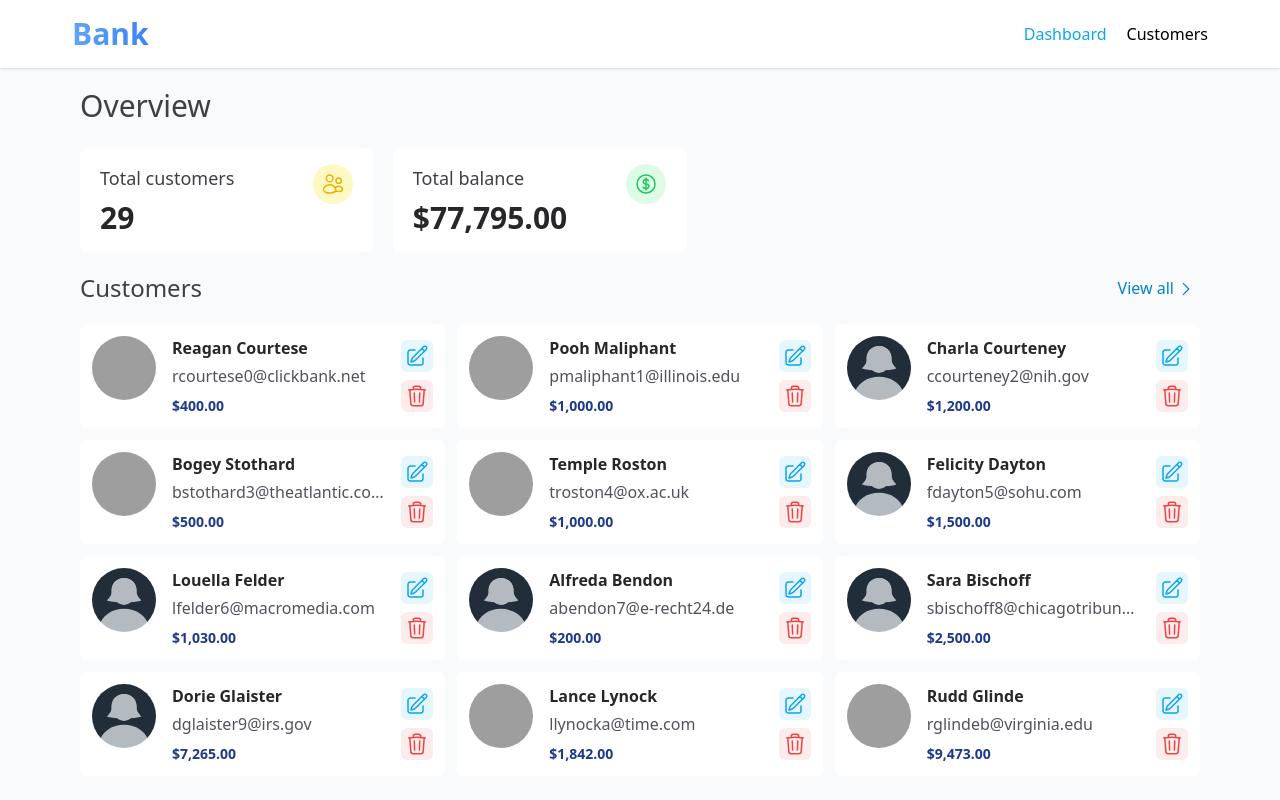
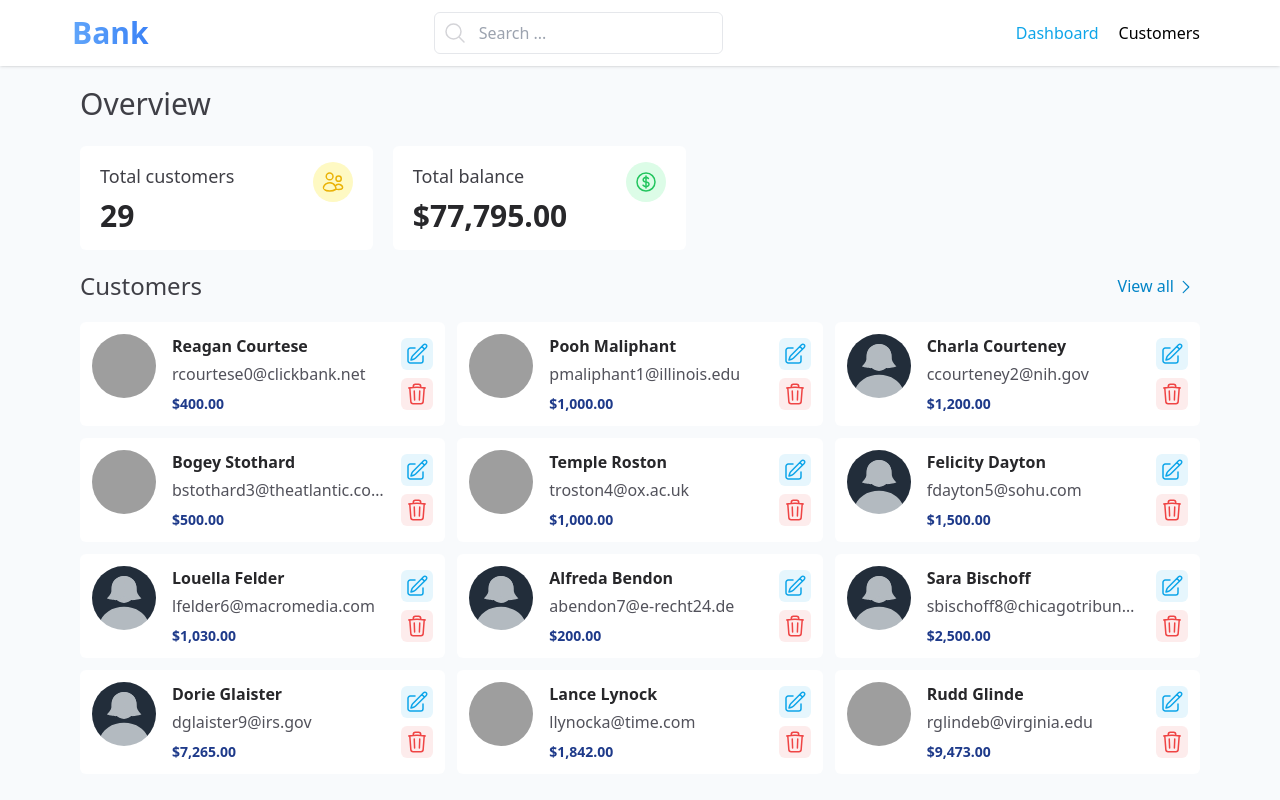
Before and after one commit to abdellah711/bank-app, an Angular app: page / in a window 1280 px wide. Shown: the top 800 px of the page. Built offline with nearby package versions, Linux system fonts and the light colour scheme; data requests are answered from the project's data file; grey boxes are pictures that could not be loaded.

Commit message:
implement search functionality

```diff
--- a/src/app/app-routing.module.ts
+++ b/src/app/app-routing.module.ts
@@ -3,11 +3,14 @@ import { RouterModule, Routes } from '@angular/router';
 import { CreateCustomerRouteComponent } from './create-customer-route/create-customer-route.component';
 import { CustomersRouteComponent } from './customers-route/customers-route.component';
 import { DashboardRouteComponent } from './dashboard-route/dashboard-route.component';
+import { SearchRouteComponent } from './search-route/search-route.component';
 
 const routes: Routes = [
   { path: '', component: DashboardRouteComponent },
   { path: 'customers', component: CustomersRouteComponent },
   { path: 'customers/new', component: CreateCustomerRouteComponent },
+  { path: 'search/:query', component: SearchRouteComponent },
+  { path: '**', redirectTo: '' }
 ];
 
 @NgModule({
--- a/src/app/components/customers-list/customers-list.component.html
+++ b/src/app/components/customers-list/customers-list.component.html
@@ -1,10 +1,18 @@
-<div *ngIf="isLoading" class="grid place-items-center pt-5">
+<div *ngIf="isLoading else content" class="grid place-items-center pt-5">
     <div class="progress"></div>
 </div>
-<div class="grid sm:grid-cols-2 lg:grid-cols-3 gap-3 pb-5">
-    <app-customer-card *ngFor="let customer of customers" [customer]="customer"
+
+<ng-template #content>
+    <div class="grid sm:grid-cols-2 lg:grid-cols-3 gap-3 pb-5">
+        <app-customer-card *ngFor="let customer of customers" [customer]="customer"
         (delete)="onDelete($event)"></app-customer-card>
-</div>
+    </div>
+
+    <div *ngIf="customers?.length === 0" class="h-[50vh] flex flex-col justify-center items-center gap-2">
+        <h3 class="text-2xl font-medium text-zinc-700">No customer yet</h3>
+        <p class="text-zinc-500">Click <a routerLink="/customers/new" class="text-sky-500">here</a> to add a customer</p>
+    </div>
+</ng-template>
 
 <app-modal *ngIf="customerToDelete" title="Delete customer" body="Are you sure you want to delete this customer?" (close)="closeModal()">
     <div class="flex gap-2 justify-end">
--- a/src/app/components/customers-list/customers-list.component.ts
+++ b/src/app/components/customers-list/customers-list.component.ts
@@ -4,11 +4,12 @@ import { Customer } from 'src/app/models/customer.model';
 import { CustomerCardComponent } from '../customer-card/customer-card.component';
 import { ModalComponent } from 'src/app/components/modal/modal.component';
 import { CustomersService } from 'src/app/customers.service';
+import { RouterModule } from '@angular/router';
 
 @Component({
   selector: 'app-customers-list',
   standalone: true,
-  imports: [CommonModule, CustomerCardComponent, ModalComponent],
+  imports: [CommonModule, CustomerCardComponent, ModalComponent,RouterModule],
   templateUrl: './customers-list.component.html',
   styles: [
   ]
--- a/src/app/components/navbar/navbar.component.html
+++ b/src/app/components/navbar/navbar.component.html
@@ -1,10 +1,21 @@
-<nav class="shadow bg-white mb-5 sticky top-0">
-    <div class="max-w-6xl mx-auto flex justify-between items-center px-2 py-4">
+<nav class="shadow bg-white mb-5 sticky top-0 z-40">
+    <div class="max-w-6xl mx-auto flex justify-between items-center px-2 py-3 gap-x-7 flex-wrap">
         <a class="bg-gradient-to-r from-blue-400 to-blue-500 font-bold text-3xl bg-clip-text text-transparent"
             routerLink="/">Bank</a>
-        <ul class="flex gap-5">
-            <li><a routerLink="/" routerLinkActive="text-sky-500"
-                    [routerLinkActiveOptions]="{exact:true}">Dashboard</a></li>
+
+        <form class="flex border rounded-md items-center" (ngSubmit)="onSearch()">
+            <svg xmlns="http://www.w3.org/2000/svg" fill="none" viewBox="0 0 24 24" stroke-width="1.5"
+                stroke="currentColor" class="w-6 h-6 ml-2 text-zinc-300">
+                <path stroke-linecap="round" stroke-linejoin="round"
+                    d="M21 21l-5.197-5.197m0 0A7.5 7.5 0 105.196 5.196a7.5 7.5 0 0010.607 10.607z" />
+            </svg>
+
+            <input type="text" name="query" class="py-2 px-3 rounded-r-md outline-none" placeholder="Search ..." [(ngModel)]="query" >
+        </form>
+
+        <ul class="flex gap-5 items-center p-2 ml-auto mt-2 sm:mt-0 sm:ml-0">
+            <li><a routerLink="/" routerLinkActive="text-sky-500" [routerLinkActiveOptions]="{exact:true}">Dashboard</a>
+            </li>
             <li><a routerLink="/customers" routerLinkActive="text-sky-500"
                     [routerLinkActiveOptions]="{exact:true}">Customers</a></li>
         </ul>
--- a/src/app/components/navbar/navbar.component.ts
+++ b/src/app/components/navbar/navbar.component.ts
@@ -1,15 +1,26 @@
 import { Component } from '@angular/core';
 import { CommonModule } from '@angular/common';
 import { AppRoutingModule } from 'src/app/app-routing.module';
+import { FormsModule } from '@angular/forms';
+import { Router } from '@angular/router';
 
 @Component({
   selector: 'app-navbar',
   standalone: true,
-  imports: [CommonModule, AppRoutingModule],
+  imports: [CommonModule, AppRoutingModule, FormsModule],
   templateUrl: './navbar.component.html',
   styles: [
   ]
 })
 export class NavbarComponent {
 
+  query: string = ''
+
+  constructor(private router: Router) { }
+
+  onSearch() {
+    this.router.navigate(['/search', this.query])
+    this.query = ''
+  }
+
 }
--- a/src/app/customers.service.ts
+++ b/src/app/customers.service.ts
@@ -44,4 +44,8 @@ export class CustomersService {
     return this.http.delete(`${BASE_URL}/customers/${id}`);
   }
 
+  search(query: string): Observable<Customer[]> {
+    return this.http.get<Customer[]>(`${BASE_URL}/customers?q=${query}`);
+  }
+
 }
--- /dev/null
+++ b/src/app/search-route/search-route.component.html
@@ -0,0 +1,2 @@
+<h2 class="text-2xl text-zinc-700 font-medium my-5">Search Results: {{query}}</h2>
+<app-customers-list [customers]="customers" [isLoading]="isLoading"></app-customers-list>
--- /dev/null
+++ b/src/app/search-route/search-route.component.ts
@@ -0,0 +1,36 @@
+import { Component, OnInit } from '@angular/core';
+import { CommonModule } from '@angular/common';
+import { ActivatedRoute, RouterModule } from '@angular/router';
+import { switchMap } from 'rxjs';
+import { CustomersService } from '../customers.service';
+import { Customer } from '../models/customer.model';
+import { CustomersListComponent } from '../components/customers-list/customers-list.component';
+
+
+@Component({
+  selector: 'app-search-route',
+  standalone: true,
+  imports: [CommonModule, RouterModule, CustomersListComponent],
+  templateUrl: './search-route.component.html',
+})
+export class SearchRouteComponent implements OnInit {
+
+  query: string = ''
+  customers?: Customer[]
+  isLoading = true
+
+  constructor(private route: ActivatedRoute, private customersService: CustomersService) {
+  }
+
+  ngOnInit() {
+    this.route.params.pipe(switchMap(params => {
+      this.isLoading = true
+      this.query = params['query']
+      return this.customersService.search(params['query'])
+    })).subscribe(result => {
+      this.isLoading = false
+      this.customers = result
+    })
+  }
+
+}
```
